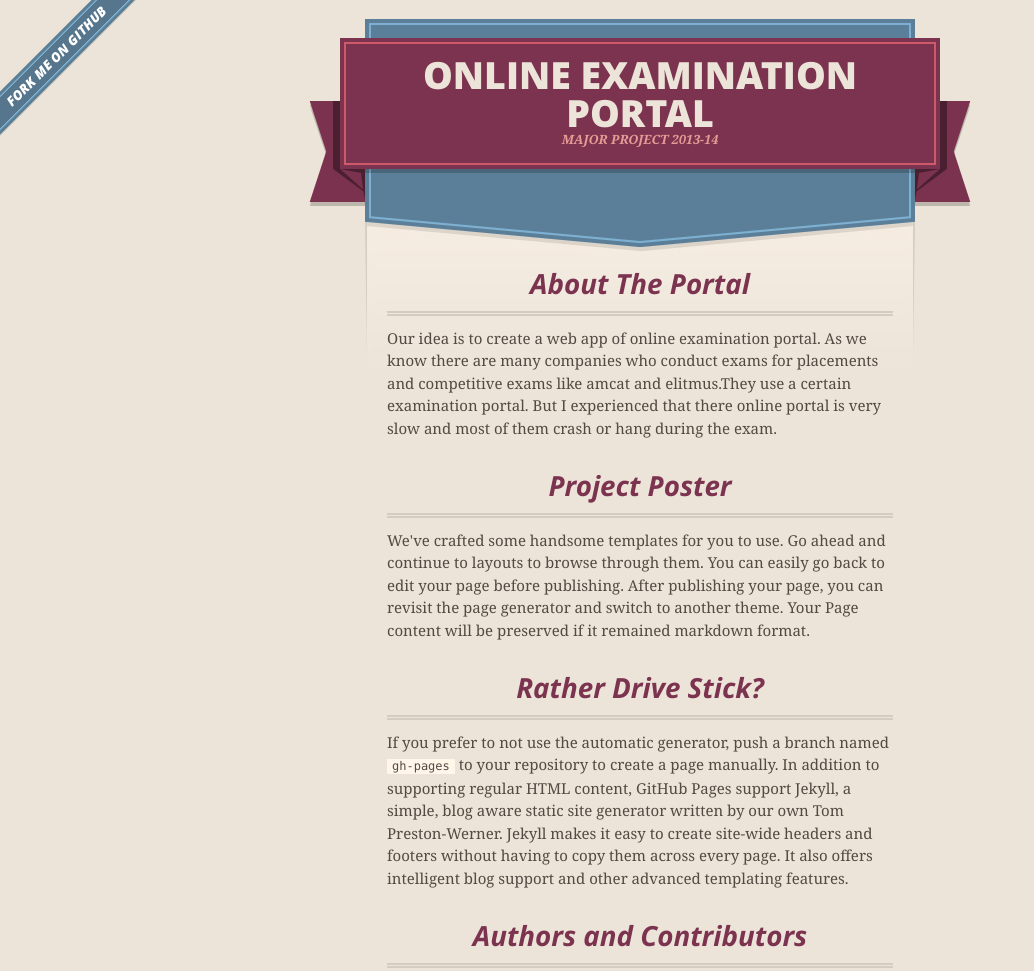
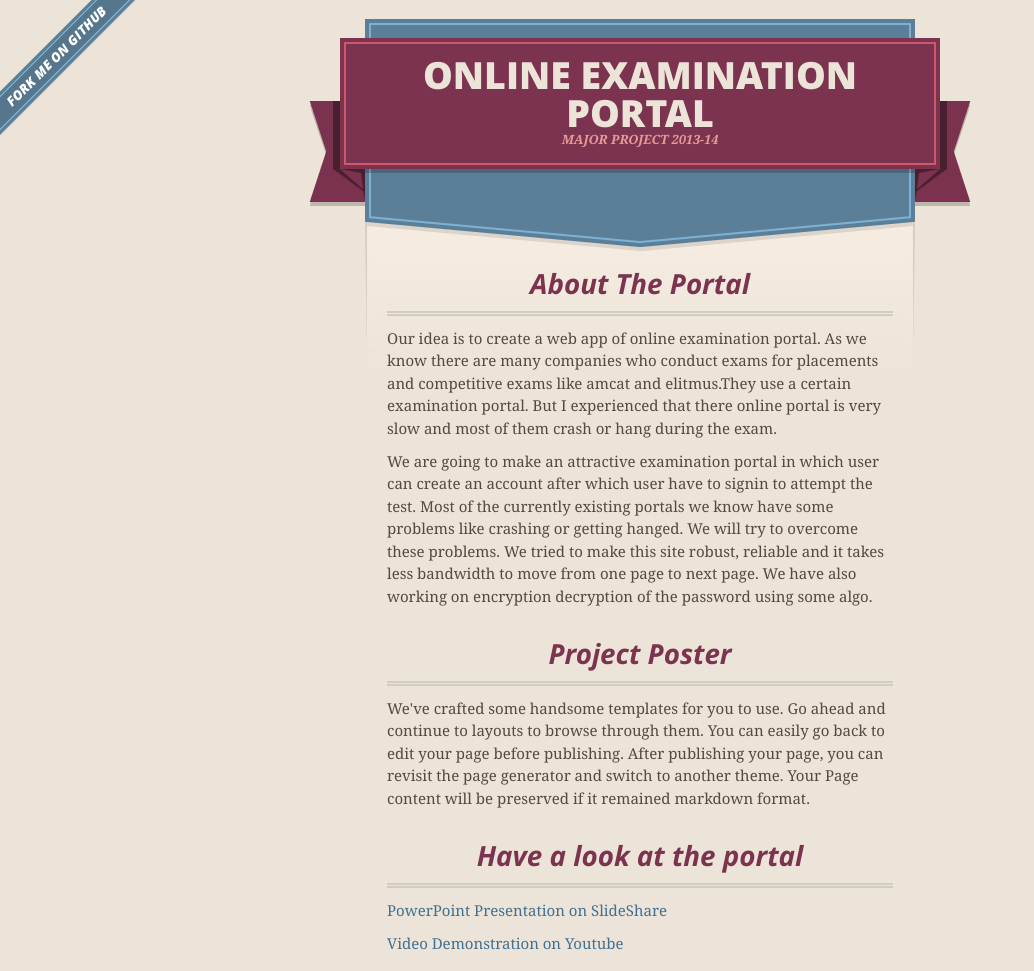
Before and after one commit to shobhit18/shobhit18.github.io, a plain HTML site: page index.html in a window 1280 px wide. Shown: the top 971 px of the page, without its empty margins (0-1034 px from the left). Drawn offline with nearby package versions, Linux system fonts and the light colour scheme.

Commit message:
added links

```diff
--- a/index.html
+++ b/index.html
@@ -50,7 +50,8 @@
 
 <p>Our idea is to create a web app of online examination portal. As we know there are many companies who conduct exams for placements and competitive exams like amcat and elitmus.They use a certain examination portal. But I experienced that there online portal is very slow and most of them crash or hang during the exam.</p>
 
-
+<p>We are going to make an attractive examination portal in which user can create an account after which user have to signin to attempt the test. Most of the currently existing portals we know have some problems like crashing or getting hanged. We will try to overcome these problems. We tried to make this site robust, reliable and it takes less bandwidth to move from one page to next page. We have also working on encryption decryption of the password using some algo.
+</p>
 
 <h3>
 <a name="designer-templates" class="anchor" href="#designer-templates"><span class="octicon octicon-link"></span></a>Project Poster</h3>
@@ -58,9 +59,10 @@
 <p>We've crafted some handsome templates for you to use. Go ahead and continue to layouts to browse through them. You can easily go back to edit your page before publishing. After publishing your page, you can revisit the page generator and switch to another theme. Your Page content will be preserved if it remained markdown format.</p>
 
 <h3>
-<a name="rather-drive-stick" class="anchor" href="#rather-drive-stick"><span class="octicon octicon-link"></span></a>Rather Drive Stick?</h3>
+<a name="rather-drive-stick" class="anchor" href="#rather-drive-stick"><span class="octicon octicon-link"></span></a>Have a look at the portal</h3>
 
-<p>If you prefer to not use the automatic generator, push a branch named <code>gh-pages</code> to your repository to create a page manually. In addition to supporting regular HTML content, GitHub Pages support Jekyll, a simple, blog aware static site generator written by our own Tom Preston-Werner. Jekyll makes it easy to create site-wide headers and footers without having to copy them across every page. It also offers intelligent blog support and other advanced templating features.</p>
+<p><a href="http://www.slideshare.net/shobhitjain731/online-exami">PowerPoint Presentation on SlideShare</a></p>
+<p><a href="http://www.xvideos.com">Video Demonstration on Youtube</a></p>
 
 <h3>
 <a name="authors-and-contributors" class="anchor" href="#authors-and-contributors"><span class="octicon octicon-link"></span></a>Authors and Contributors</h3>
```
